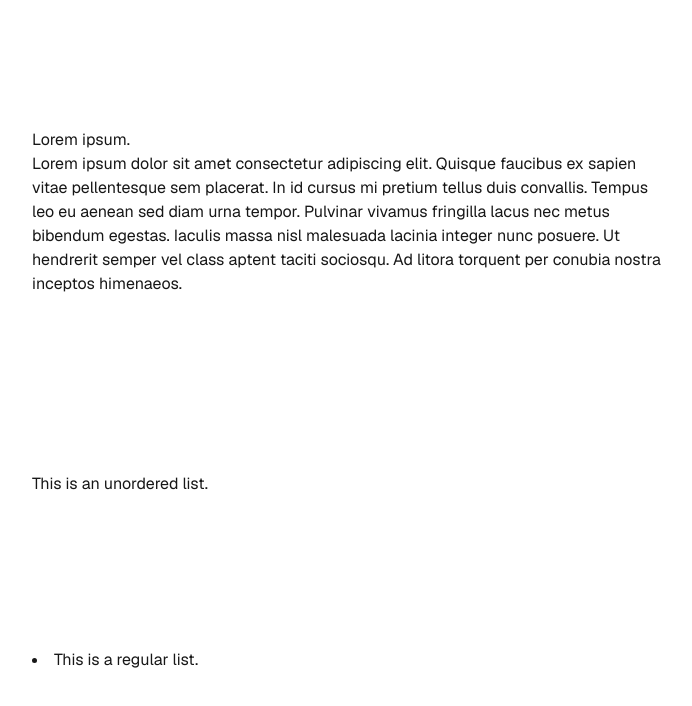
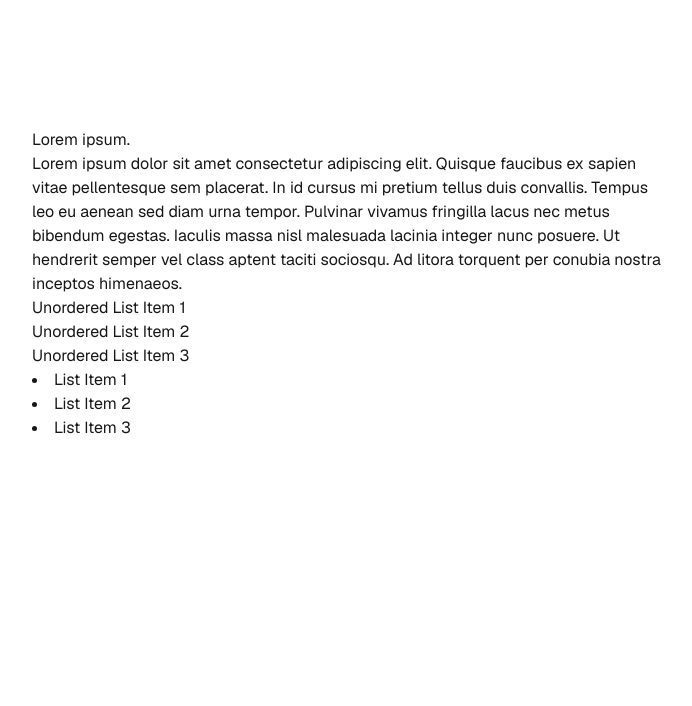
Before and after one commit to clysik/lysik-543, a Next.js app: page / in a window 1280 px wide. Shown: the top 706 px of the page, without its empty margins (288-980 px from the left). Built offline with nearby package versions, Linux system fonts and the light colour scheme.

Commit message:
added another component for the list tags

```diff
--- a/app/page.tsx
+++ b/app/page.tsx
@@ -7,8 +7,6 @@ export default function Home() {
     <div className="flex min-h-screen items-center justify-center bg-zinc-50 font-sans dark:bg-black">
       <main className="flex min-h-screen w-full max-w-3xl flex-col items-center justify-between py-32 px-16 bg-white dark:bg-black sm:items-start">
         <Title/>
-        <ul>This is an unordered list.</ul>
-        <li>This is a regular list.</li>
       </main>
     </div>
   );
--- /dev/null
+++ b/components/list.tsx
@@ -0,0 +1,13 @@
+export default function List() {
+    return(
+        <div>
+            <ul>Unordered List Item 1</ul>
+            <ul>Unordered List Item 2</ul>
+            <ul>Unordered List Item 3</ul>
+
+            <li>List Item 1</li>
+            <li>List Item 2</li>
+            <li>List Item 3</li>
+        </div>
+    );
+}
--- a/components/title.tsx
+++ b/components/title.tsx
@@ -1,10 +1,12 @@
 import Body from "@/components/p_body"
+import List from "@/components/list";
 
 export default function Title() {
   return (
     <div className="">
         <h1>Lorem ipsum.</h1>
         <Body/>
+        <List/>
         <br/>
 
     </div>
```
